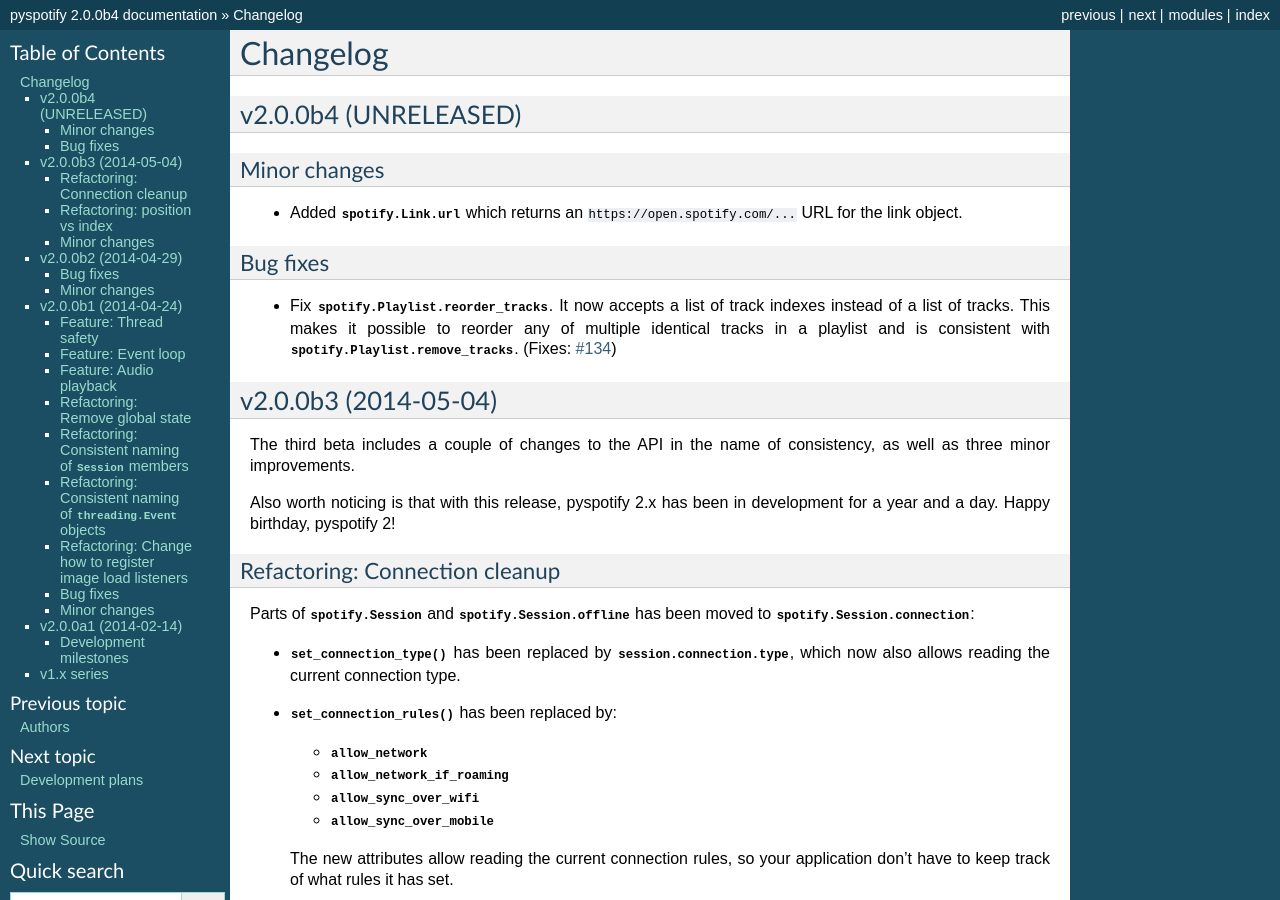
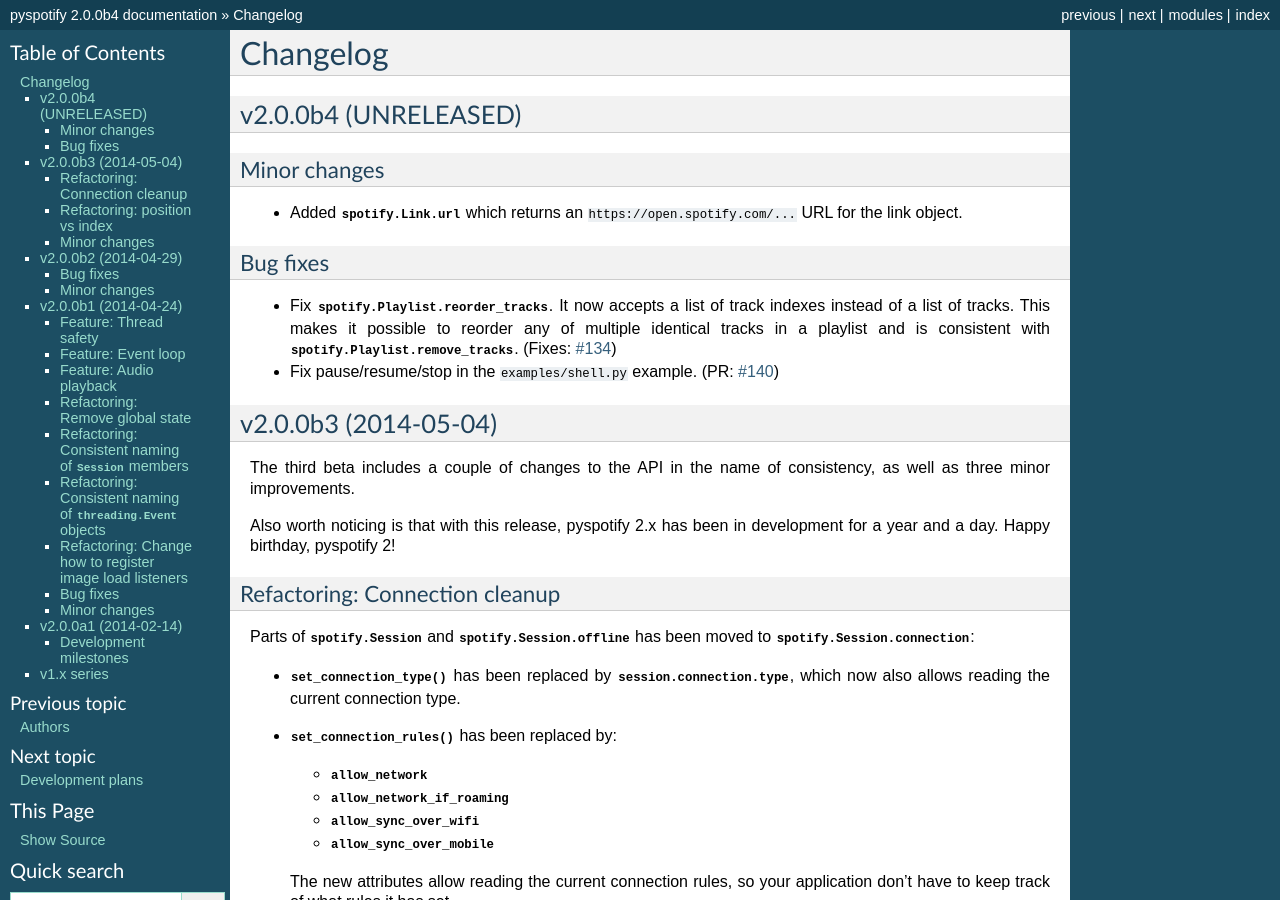
Before and after one commit to jodal/pyspotify, a Sphinx documentation site: the page built from docs/changelog.rst, in a window 1280 px wide and 900 px high. Built offline with Sphinx 7.4.7, drawn with Linux system fonts in a browser that asks for light colours; pages that are not in the unit, such as notebooks, are missing from menus.

Commit message:
docs: Add PR#140 to changelog

```diff
--- a/docs/changelog.rst
+++ b/docs/changelog.rst
@@ -18,6 +18,9 @@
   track indexes instead of a list of tracks. This makes it possible to
   reorder any of multiple identical tracks in a playlist and is consistent with
   :class:`spotify.Playlist.remove_tracks`. (Fixes: :issue:`134`)
+
+- Fix pause/resume/stop in the ``examples/shell.py`` example. (PR:
+  :issue:`140`)
 
 
 v2.0.0b3 (2014-05-04)
```
Also changed, not shown: 1 other file.
